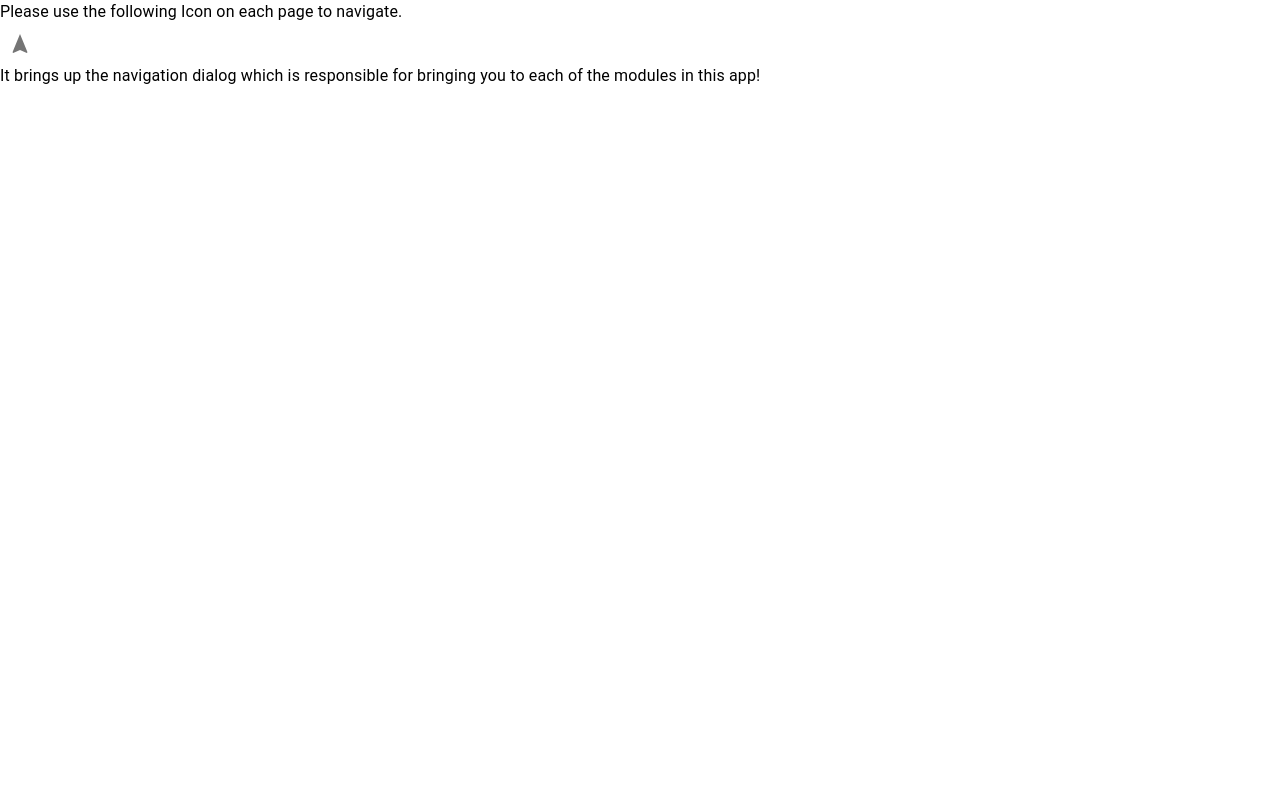
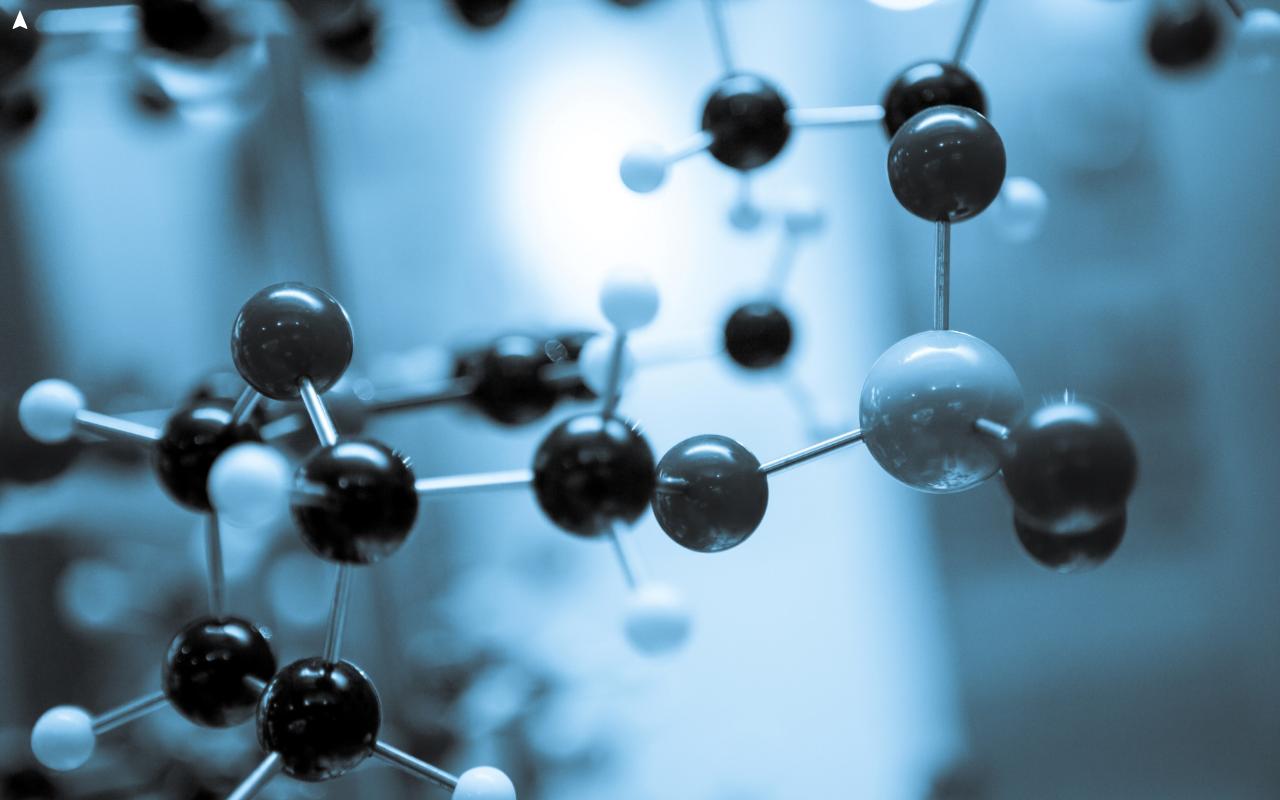
Before and after one commit to Jgonz156/Interactive-Guide-To-VQE-For-Protein-Folding, a React (Create React App) app in the folder web_module/: page / in a window 1280 px wide. Built offline with nearby package versions, Linux system fonts and the light colour scheme.

Commit message:
New background

```diff
--- a/web_module/src/components/Module.tsx
+++ b/web_module/src/components/Module.tsx
@@ -124,7 +124,7 @@ export default function Module({
     setOpen(false)
   }
 
-  const handleSubModuleChange = (component) => {
+  const handleSubModuleChange = (component: JSX.Element) => {
     setSubModule(component)
   }
 
@@ -145,7 +145,7 @@ export default function Module({
           >
             <MenuIcon />
           </IconButton>
-          <Typography variant="h6" noWrap component="div">
+          <Typography variant="h6" noWrap component="div" sx={{ flexGrow: 1 }}>
             {title}
           </Typography>
           <NavigationButton />
@@ -223,9 +223,27 @@ export default function Module({
           ))}
         </List>
       </Drawer>
-      <Box component="main" sx={{ flexGrow: 1, p: 3 }}>
-        <DrawerHeader />
-        {subModule}
+      <Box
+        component="main"
+        sx={{
+          flexGrow: 1,
+          m: 0,
+          p: 0,
+          width: "100vw",
+          minHeight: "100vh",
+          //position: "sticky",
+          backgroundImage: `url(${
+            process.env.PUBLIC_URL + "/VQE-site-background.jpg"
+          })`,
+          backgroundRepeat: "no-repeat",
+          backgroundSize: "cover",
+          backgroundAttachment: "fixed",
+        }}
+      >
+        <Box sx={{ flexGrow: 1, p: 3 }}>
+          <DrawerHeader />
+          {subModule}
+        </Box>
       </Box>
     </Box>
   )
--- a/web_module/src/components/NavigationButton.tsx
+++ b/web_module/src/components/NavigationButton.tsx
@@ -19,29 +19,28 @@ import Typography from "@mui/material/Typography"
 import { blue } from "@mui/material/colors"
 
 const modules = [
-  { title: "AllTogether", slug: "/all-together" },
-  { title: "FoldingProblem", slug: "/folding-problem" },
-  { title: "HomePage", slug: "/" },
-  { title: "Overview", slug: "/overview" },
-  { title: "QuantumCircuitry", slug: "/quantum-circuitry" },
-  { title: "VariationalMethods", slug: "/variational-methods" },
+  { title: "Home Page", slug: "/" },
+  { title: "1. Guide Overview", slug: "/overview" },
+  { title: "2. The Folding Problem", slug: "/folding-problem" },
+  { title: "3. Quantum Circuitry", slug: "/quantum-circuitry" },
+  { title: "4. Variational Methods", slug: "/variational-methods" },
+  { title: "5. All Together", slug: "/all-together" },
 ]
 
 export interface SimpleDialogProps {
   open: boolean
-  selectedValue: string
-  onClose: (value: string) => void
+  onClose: () => void
 }
 
 function SimpleDialog(props: SimpleDialogProps) {
-  const { onClose, selectedValue, open } = props
+  const { onClose, open } = props
 
   const handleClose = () => {
-    onClose(selectedValue)
+    onClose()
   }
 
   const handleListItemClick = (value: string) => {
-    onClose(value)
+    onClose()
   }
 
   return (
@@ -71,28 +70,22 @@ function SimpleDialog(props: SimpleDialogProps) {
 
 export default function NavigationButton() {
   const [open, setOpen] = React.useState(false)
-  const [selectedValue, setSelectedValue] = React.useState(modules[1])
+  //const [selectedValue, setSelectedValue] = React.useState(modules[1])
 
   const handleClickOpen = () => {
     setOpen(true)
   }
 
-  const handleClose = (value: string) => {
+  const handleClose = () => {
     setOpen(false)
-    console.log(value)
-    setSelectedValue(value)
   }
 
   return (
     <>
       <IconButton onClick={handleClickOpen}>
-        <NavigationIcon />
+        <NavigationIcon sx={{ color: "white" }} />
       </IconButton>
-      <SimpleDialog
-        selectedValue={selectedValue}
-        open={open}
-        onClose={handleClose}
-      />
+      <SimpleDialog open={open} onClose={handleClose} />
     </>
   )
 }
--- a/web_module/src/modules/HomePage.tsx
+++ b/web_module/src/modules/HomePage.tsx
@@ -1,17 +1,28 @@
-import { IconButton, Typography } from "@mui/material"
+import { Box, Button, CssBaseline, Grid, Typography } from "@mui/material"
 import NavigationButton from "../components/NavigationButton"
 
 export default function HomePage() {
   return (
     <>
-      <Typography>
-        Please use the following Icon on each page to navigate.
-      </Typography>
-      <NavigationButton />
-      <Typography>
-        It brings up the navigation dialog which is responsible for bringing you
-        to each of the modules in this app!
-      </Typography>
+      <CssBaseline />
+      <Box
+        sx={{
+          flexGrow: 1,
+          m: 0,
+          p: 0,
+          width: "100vw",
+          minHeight: "100vh",
+          //position: "sticky",
+          backgroundImage: `url(${
+            process.env.PUBLIC_URL + "/VQE-site-background.jpg"
+          })`,
+          backgroundRepeat: "no-repeat",
+          backgroundSize: "cover",
+          backgroundAttachment: "fixed",
+        }}
+      >
+        <NavigationButton />
+      </Box>
     </>
   )
 }
--- a/web_module/src/modules/overviewSubModules/waqic.tsx
+++ b/web_module/src/modules/overviewSubModules/waqic.tsx
@@ -12,6 +12,18 @@ export function WAQIC() {
         }}
       >
         <Orator>WAQIC</Orator>
+        <Orator>WAQIC</Orator>
+        <Orator>WAQIC</Orator>
+        <Orator>WAQIC</Orator>
+        <Orator>WAQIC</Orator>
+        <Orator>WAQIC</Orator>
+        <Orator>WAQIC</Orator>
+        <Orator>WAQIC</Orator>
+        <Orator>WAQIC</Orator>
+        <Orator>WAQIC</Orator>
+        <Orator>WAQIC</Orator>
+        <Orator>WAQIC</Orator>
+        <Orator>WAQIC</Orator>
       </Box>
     </>
   )
```
Also changed, not shown: web_module/public/VQE-site-background.jpg (added).
